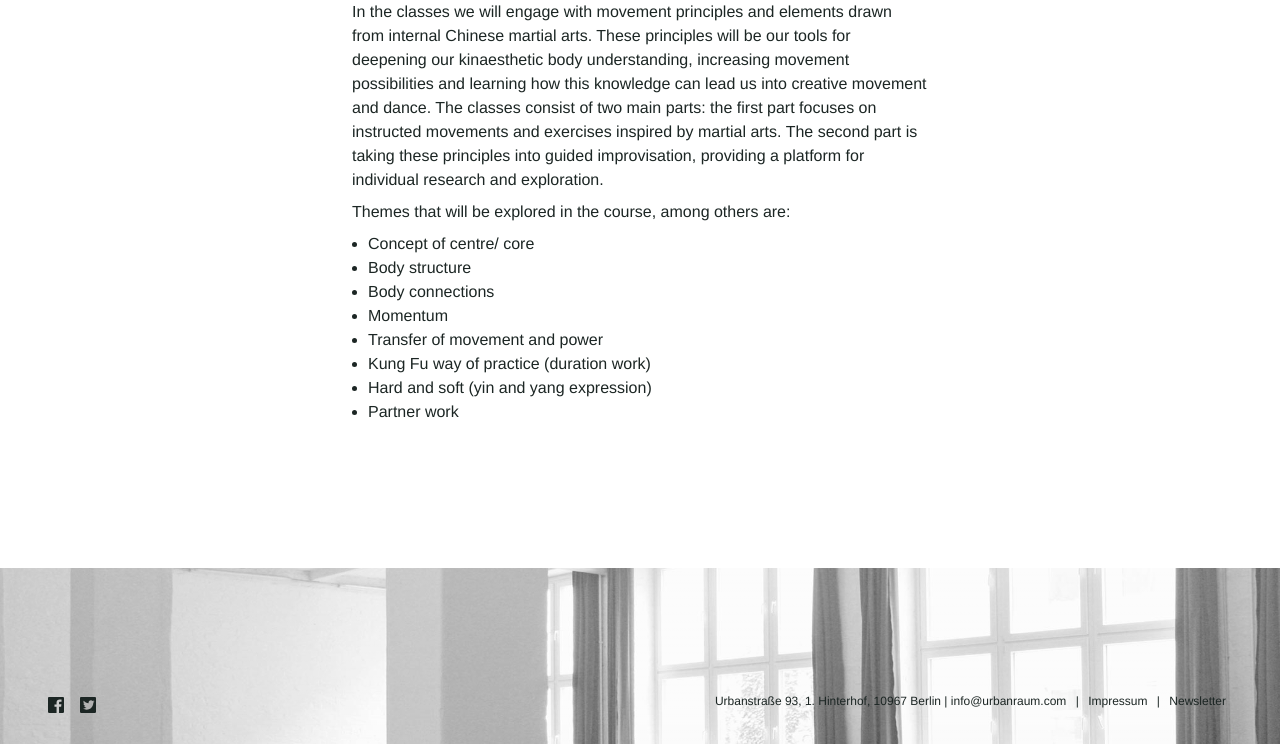
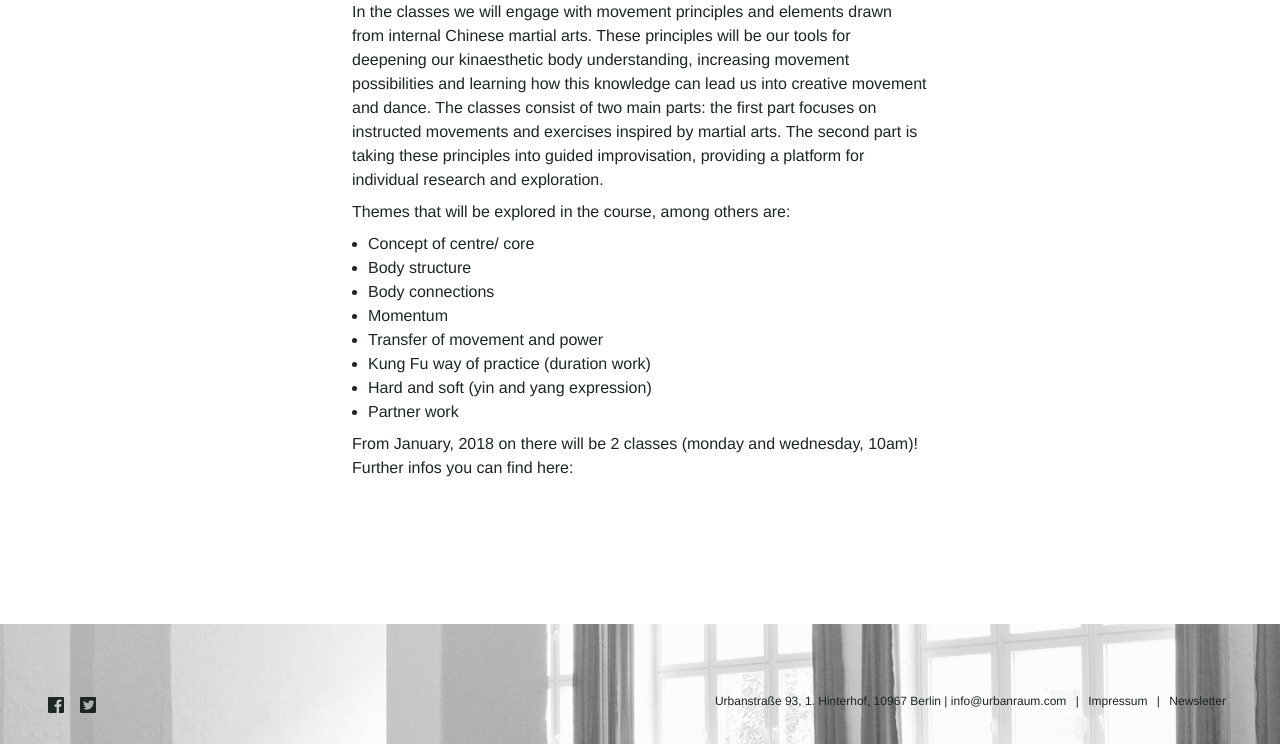
Before and after one commit to Kriesse/urbanraum, a Jekyll site: the page built from _classes/from-kung-fu-into-dance.md, in a window 1280 px wide and 900 px high, scrolled down 572 px, cut to the strip 156-900 px from the top of the window. Built offline with Jekyll 4.4.1, drawn with Linux system fonts in a browser that asks for light colours; nearby versions of some CDN libraries.

Commit message:
Update from-kung-fu-into-dance.md

```diff
--- a/_classes/from-kung-fu-into-dance.md
+++ b/_classes/from-kung-fu-into-dance.md
@@ -47,6 +47,8 @@ description_en: |
   - Hard and soft (yin and yang expression)
   - Partner work
 
+  From January, 2018 on there will be 2 classes (monday and wednesday, 10am)! Further infos you can find here:
+
 description_de: |
   s. English description
 
```
